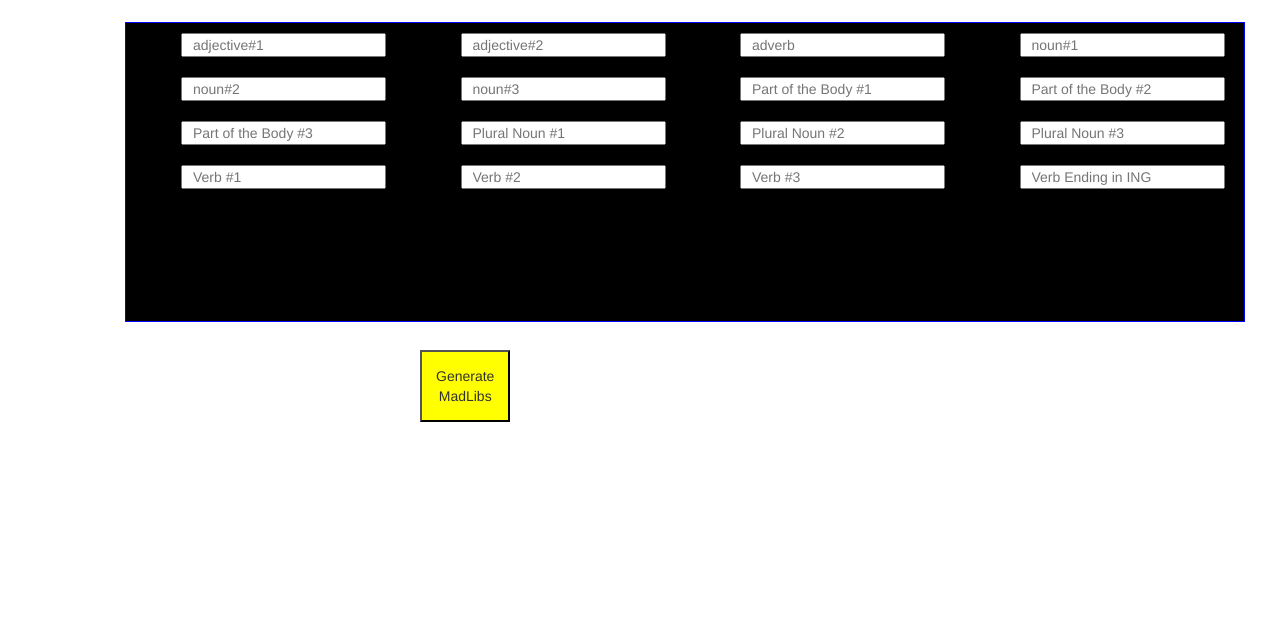
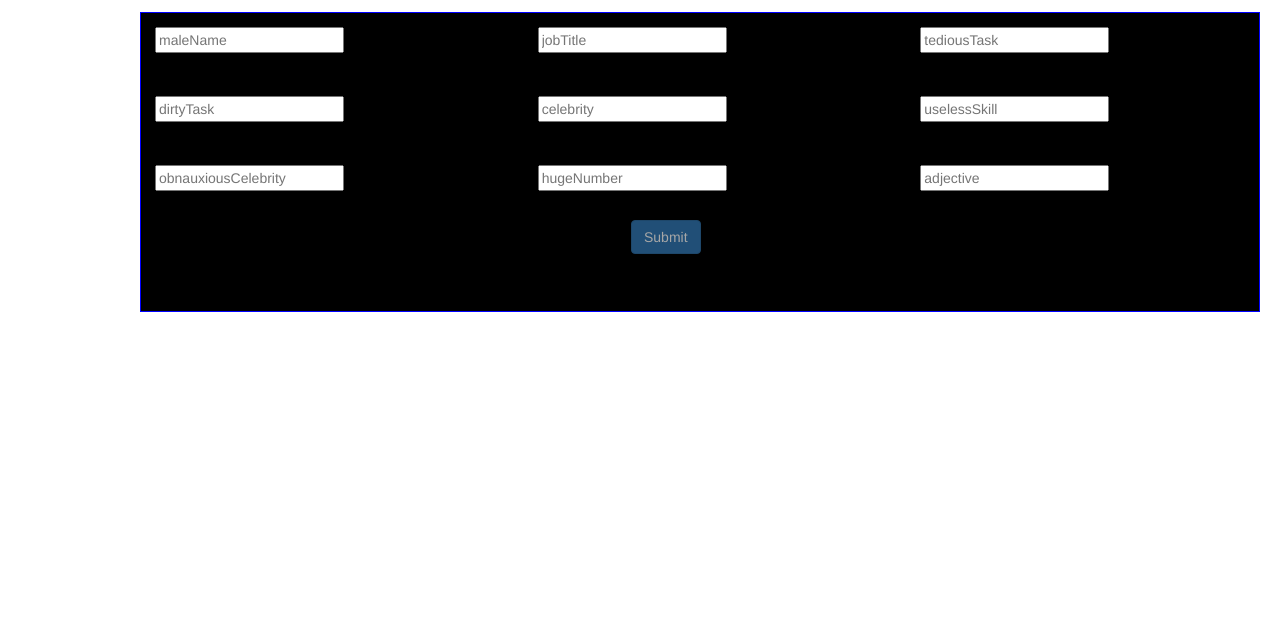
Before and after one commit to smalipeddi/nGMadLibs-Enhanced, a plain HTML site: page index.html in a window 1280 px wide. Shown: the part 176-800 px from the top of the page. Drawn offline with nearby package versions, Linux system fonts and the light colour scheme.

Commit message:
Enhanced ngMadlibs using  validation

```diff
--- a/css/main.css
+++ b/css/main.css
@@ -1,3 +1,13 @@
+.has-error{
+
+color:red;
+
+}
+
+button{
+     margin-left:35em;
+}
+
   .logo {
     padding-left: 12em;
 }
@@ -10,8 +20,7 @@
     height: 100%;
 }
 .submit {
-     margin-left: 30em;
-    margin-top:2em;
+    margin: 2em 50em;
     padding: 1em;
     background: yellow;
 }
@@ -34,7 +43,13 @@ margin-top: 2em;
 margin-left: 10em;
 
 }
- p {
+
+input{
+    margin: 1em;
+}
+
+
+.summary{
     white-space: pre-wrap;
     margin-left: 100px;
     margin-right: 100px;
@@ -43,12 +58,22 @@ margin-left: 10em;
     background: pink;
     margin-top: 10px;
     padding: 10px;
-     font-size: 2em;
+    font-size: 1em;
 }
 span {
     text-decoration: underline;
+    color:white;
+
 }
 h1{
      margin-left: 15em;
 
 }
+
+
+.my-form {
+  -webkit-transition:all linear 0.5s;
+  transition:all linear 0.5s;
+  background: transparent;
+  display:inline;
+}
--- a/index.html
+++ b/index.html
@@ -24,27 +24,68 @@
          </div>
       </div>
 
-   <h1 > BICYCLE RIDING </h1>
-   <div class="row" >
-      <form name="myForm">
-         <div class="keywords">
-            <div   data-ng-repeat="k in keywords" class="col-sm-3" >
-               <input class="word"  name ={{k.name}} type={{k.type}} placeholder={{k.ph}} data-ng-model="k.value" required ng-minlength="2" ng-pattern="/^a/">
-            </div>
+      <h1 > nG MAD LIBS </h1>
 
-         </div>
-      </form>
+            <form name="myForm" class="keywords" ng-submit="submitForm(myForm.$valid)" novalidate>
+               <div class="row" >
+               <div class="col-sm-4" >
+               <div class="form-group" ng-class="{ 'has-error' : myForm.maleName.$invalid && !myForm.maleName.$pristine }">
+                  <input  id="maleName" ng-model="maleName" name="maleName" placeholder="maleName" required/>
+                  <p ng-show="myForm.maleName.$invalid && !myForm.maleName.$pristine" class="help-block">You name is required.</p>
+               </div>
+               <div class="form-group" ng-class="{ 'has-error' : myForm.dirtyTask.$invalid && !myForm.dirtyTask.$pristine }">
+               <input  id="dirtyTask" ng-model="dirtyTask" name="dirtyTask"  placeholder="dirtyTask" required/>
+               <p ng-show="myForm.dirtyTask.$invalid && !myForm.dirtyTask.$pristine" class="help-block">dirt Task is required.</p>
+               </div>
+               <div class="form-group" ng-class="{ 'has-error' : myForm.obnauxiousCelebrity.$invalid && !myForm.obnauxiousCelebrity.$pristine }">
+               <input  id="obnauxiousCelebrity" ng-model="obnauxiousCelebrity" name="obnauxiousCelebrity"  placeholder="obnauxiousCelebrity" required/>
+               <p ng-show="myForm.obnauxiousCelebrity.$invalid && !myForm.obnauxiousCelebrity.$pristine" class="help-block">obnauxiousCelebrity is required.</p>
+               </div>
+               </div>
 
-         <div class="col-sm-4">
-            <button  class="submit"  ng-click="save()">Generate MadLibs </button>
-         </div>
-        </div>
-      </div>
+               <div class="col-sm-4" >
+               <div class="form-group" ng-class="{ 'has-error' : myForm.jobTitle.$invalid && !myForm.jobTitle.$pristine }">
+                <input  id="jobTitle" ng-model="jobTitle"  name="jobTitle" placeholder="jobTitle"  required/>
+               <p ng-show="myForm.jobTitle.$invalid && !myForm.jobTitle.$pristine" class="help-block">jobTitle is required.</p>
+               </div>
+               <div class="form-group" ng-class="{ 'has-error' : myForm.celebrity.$invalid && !myForm.celebrity.$pristine }">
+                <input  id="celebrity" ng-model="celebrity"  name="celebrity" placeholder="celebrity"  required/>
+               <p ng-show="myForm.celebrity.$invalid && !myForm.celebrity.$pristine" class="help-block">celebrity is required.</p>
+               </div>
+               <div class="form-group" ng-class="{ 'has-error' : myForm.hugeNumber.$invalid && !myForm.hugeNumber.$pristine }">
+               <input  id="huge Number" ng-model="hugeNumber" name="hugeNumber" placeholder="hugeNumber" required />
+               <p ng-show="myForm.hugeNumber.$invalid && !myForm.hugeNumber.$pristine" class="help-block">hugeNumber is required.</p>
+               </div>
+               </div>
+               <div class="col-sm-4" >
+               <div class="form-group" ng-class="{ 'has-error' : myForm.tediousTask.$invalid && !myForm.tediousTask.$pristine }">
+               <input  id="tediousTask" ng-model="tediousTask"   name="tediousTask"  placeholder="tediousTask" required />
+               <p ng-show="myForm.tediousTask.$invalid && !myForm.tediousTask.$pristine" class="help-block">tediousTask is required.</p>
+               </div>
+               <div class="form-group" ng-class="{ 'has-error' : myForm.uselessSkill.$invalid && !myForm.uselessSkill.$pristine }">
+               <input  id="uselessSkill" ng-model="uselessSkill"  name="uselessSkill" placeholder="uselessSkill" required />
+               <p ng-show="myForm.uselessSkill.$invalid && !myForm.uselessSkill.$pristine" class="help-block">uselessSkill is required.</p>
+               </div>
+               <div class="form-group" ng-class="{ 'has-error' : myForm.adjective.$invalid && !myForm.adjective.$pristine }">
+               <input  id="adjective" ng-model="adjective" name="adjective" placeholder="adjective" required />
+               <p ng-show="myForm.adjective.$invalid && !myForm.adjective.$pristine" class="help-block">adjective is required.</p>
+               </div>
+               </div>
+               </div>
+               <div class="row" >
+         <div class="col-sm-8" >
+              <button type="submit" class="btn btn-primary"  ng-disabled="myForm.$invalid">Submit</button>
+              </div>
+              </div>
+            </form>
+
+
       <div class="row">
-         <div  ng-hide="myVar"  class="words" class="col-sm-6">
-            <p>
-               Most doctors agree that bicycle <span>{{keywords[0].value}}</span> .is a <span>{{keywords[1].value}}</span> form of exercise that benefits<span>{{keywords[2].value}}</span> .of all ages.Riding a bicycle enables you to develop your <span>{{keywords[3].value}}</span> .muscles as well as <span>{{keywords[4].value}}</span> .increase the rate of your <span>{{keywords[5].value}}</span> beat. Bicycle riding is also a <span>{{keywords[6].value}}</span> .means of <span>{{keywords[7].value}}</span> .More <span>{{keywords[8].value}}</span> .around the world <span>{{keywords[9].value}}</span> .bicycles than drive <span>{{keywords[10].value}}</span> . No matter what kind of <span>{{keywords[11].value}}</span> .you ride,always be sure to wear a <span>{{keywords[12].value}}</span> .on your head and have reflectors on your <span>{{keywords[13].value}}</span> , especially if you <span>{{keywords[14].value}}</span>  .at night.
-            </p>
+         <div  ng-show="myVar"  class="summary" class="col-sm-6">
+
+               {{maleName}} was a {{jobTitle}} who loved technology.Although he loved parts of his job , he absolutely hated {{tediousTask}} and {{dirtyTask}},So {{maleName}} met with his life mentor {{celebrity}} who told him to how to {{uselessSkill}} with Thinkful.Thinkful did not offer a course on {{uselessSkill}} so he studied programmign instead.
+               What a great decision !!! With his new skills {{maleName}} built a(n) {{adjective}} robot named {{obnauxiousCelebrity}} that not only loved  {{dirtyTask}} but did it {{hugeNumber}} faster.
+
          </div>
       </div>
    </body>
--- a/js/ngMadLibsCtrl.js
+++ b/js/ngMadLibsCtrl.js
@@ -1,104 +1,14 @@
 myapp = angular.module('MyApp', []);
-myapp.controller('ngMadLibsCtrl', ['$scope', function($scope) {
-
-    $scope.keywords = [
-
-        {
-            ph: 'adjective#1',
-            type: 'text',
-            name: 'adjective#1',
-            value: ''
-        }, {
-            ph: 'adjective#2',
-            type: 'text',
-            name: 'adjective#2',
-            value: ''
-        }, {
-            ph: 'adverb',
-            type: 'text',
-            name: 'adverb',
-            value: ''
-        }, {
-            ph: 'noun#1',
-            type: 'text',
-            name: 'noun#1',
-            value: ''
-        }, {
-            ph: 'noun#2',
-            type: 'text',
-            name: 'noun#2',
-            value: ''
-        }, {
-            ph: 'noun#3',
-            type: 'text',
-            name: 'noun#3',
-            value: ''
-        }, {
-            ph: 'Part of the Body #1',
-            type: 'text',
-            name: 'Part of the Body #1',
-            value: ''
-        }, {
-            ph: 'Part of the Body #2',
-            type: 'text',
-            name: 'Part of the Body #2',
-            value: ''
-        }, {
-            ph: 'Part of the Body #3',
-            type: 'text',
-            name: 'Part of the Body #3',
-            value: ''
-        }, {
-            ph: 'Plural Noun #1',
-            type: 'text',
-            name: 'Plural Noun #1',
-            value: ''
-        }, {
-            ph: 'Plural Noun #2',
-            type: 'text',
-            name: 'Plural Noun #2',
-            value: ''
-        }, {
-            ph: 'Plural Noun #3',
-            type: 'text',
-            name: 'Plural Noun #3',
-            value: ''
-        }, {
-            ph: 'Verb #1',
-            type: 'text',
-            name: 'Verb #1',
-            value: ''
-        }, {
-            ph: 'Verb #2',
-            type: 'text',
-            name: 'Verb #2',
-            value: ''
-        }, {
-            ph: 'Verb #3',
-            type: 'text',
-            name: 'Verb #3',
-            value: ''
-        }, {
-            ph: 'Verb Ending in ING',
-            type: 'text',
-            name: 'Verb Ending in ING',
-            value: ''
-        }
-    ];
-
-    $scope.save = function() {
-
-        var result;
-        if ($scope.keywords == '') {
-            console.log($scope.keywords.value);
-            $scope.myVar = $scope.myVar;
-        } else {
-            $scope.myVar = !$scope.myVar;
-        }
-
+myapp.controller('ngMadLibsCtrl', ['$scope','$attrs', function($scope,$attrs) {
+  $scope.submitForm = function(isValid) {
+    if (isValid) {
+        $scope.myVar = !$scope.myVar;
     }
 
 
 
-    $scope.save();
+  }
+
+
+
 }]);
```
Lines whose indentation alone changed are shown as unchanged.
